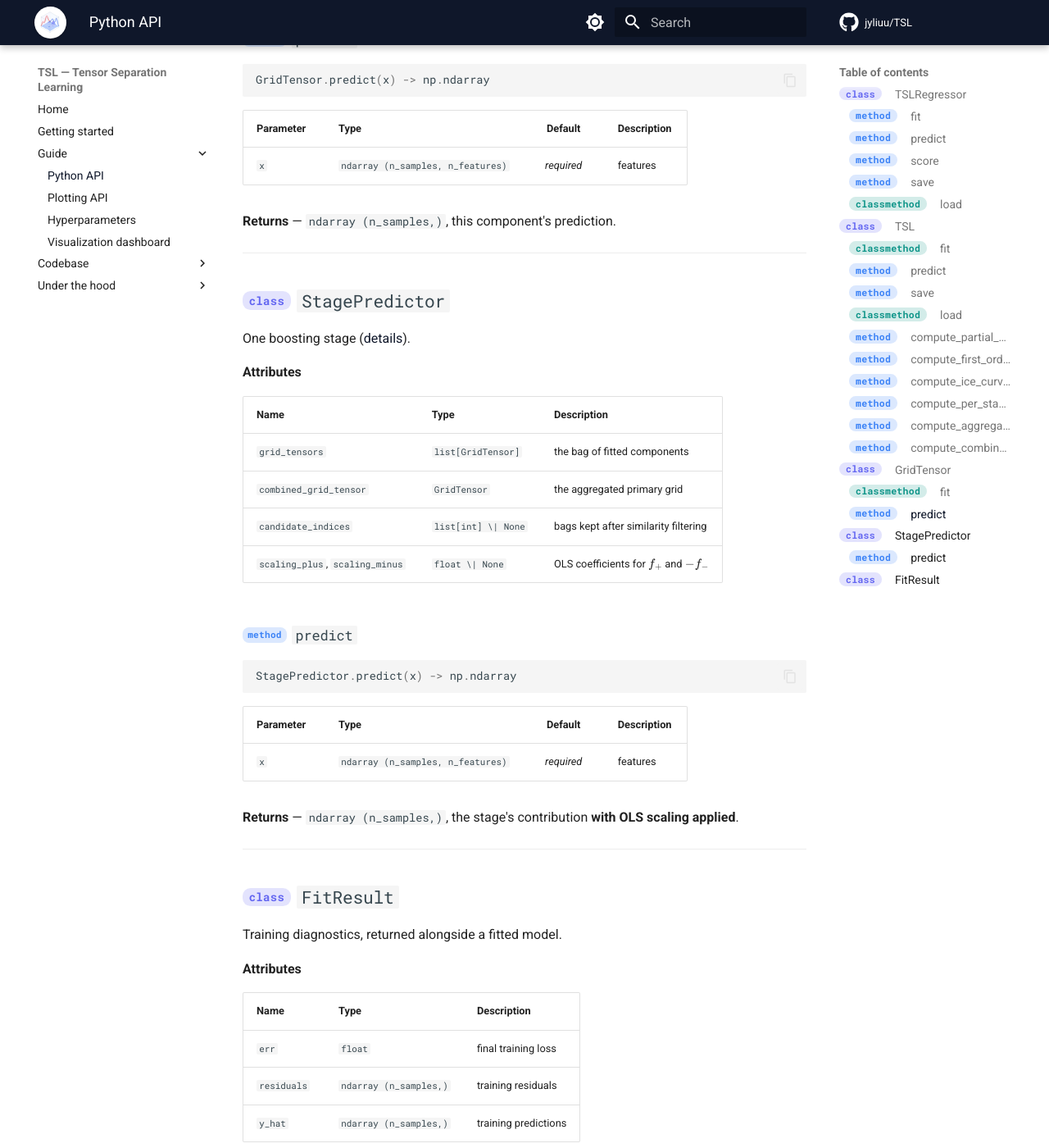
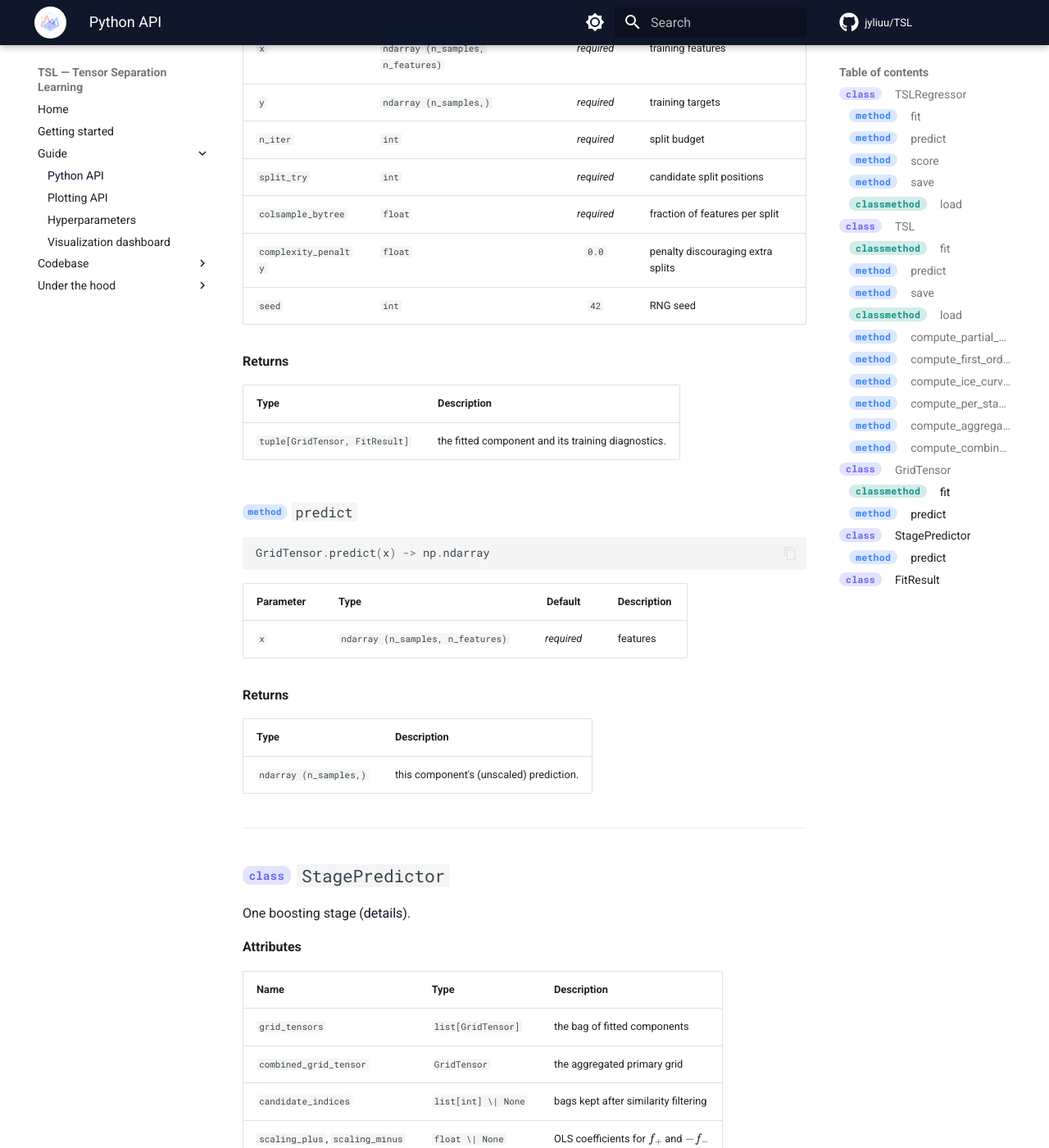
Before and after one commit to jyliuu/TSL, an MkDocs documentation site: the page built from docs/docs/code/python-api.md, in a window 1280 px wide and 1400 px high, scrolled down 11291 px. Shown: the whole window at 82% size. Built offline with MkDocs 1.6.1 and Material for MkDocs 9.7.7, drawn with Linux system fonts in a browser that asks for light colours; comment, search, counter and statistics services are not loaded; some of the changed text lies outside the part shown.

Commit message:
docs: give every Python API method a Returns table
Convert the inline "Returns — X." shorthands (TSL.load, GridTensor.fit/
predict, StagePredictor.predict) into the standard Type/Description table,
and add Returns blocks to the save methods (-> None).

````diff
--- a/docs/docs/code/python-api.md
+++ b/docs/docs/code/python-api.md
@@ -141,6 +141,12 @@
 |------|------|:--:|-------------|
 | `path` | `str` | _required_ | destination file (binary) |
 
+**Returns**
+
+| Type | Description |
+|------|-------------|
+| `None` | nothing; writes the model to `path` (binary). |
+
 ### `load` { #cmeth-tslregressor-load }
 
 ```python
@@ -224,6 +230,12 @@
 |------|------|:--:|-------------|
 | `path` | `str` | _required_ | destination binary file |
 
+**Returns**
+
+| Type | Description |
+|------|-------------|
+| `None` | nothing; serializes the model to `path`. |
+
 ### `load` { #cmeth-tsl-load }
 
 ```python
@@ -236,7 +248,11 @@
 |------|------|:--:|-------------|
 | `path` | `str` | _required_ | model file |
 
-**Returns** — `TSL`.
+**Returns**
+
+| Type | Description |
+|------|-------------|
+| `TSL` | a fitted model loaded from `path`. |
 
 ### `compute_partial_dependence_function` { #meth-tsl-pd }
 
@@ -406,7 +422,11 @@
 | `complexity_penalty` | `float` | `0.0` | penalty discouraging extra splits |
 | `seed` | `int` | `42` | RNG seed |
 
-**Returns** — `tuple[GridTensor, FitResult]`.
+**Returns**
+
+| Type | Description |
+|------|-------------|
+| `tuple[GridTensor, FitResult]` | the fitted component and its training diagnostics. |
 
 ### `predict` { #meth-gridtensor-predict }
 
@@ -418,7 +438,11 @@
 |------|------|:--:|-------------|
 | `x` | `ndarray (n_samples, n_features)` | _required_ | features |
 
-**Returns** — `ndarray (n_samples,)`, this component's prediction.
+**Returns**
+
+| Type | Description |
+|------|-------------|
+| `ndarray (n_samples,)` | this component's (unscaled) prediction. |
 
 ---
 
@@ -445,7 +469,11 @@
 |------|------|:--:|-------------|
 | `x` | `ndarray (n_samples, n_features)` | _required_ | features |
 
-**Returns** — `ndarray (n_samples,)`, the stage's contribution **with OLS scaling applied**.
+**Returns**
+
+| Type | Description |
+|------|-------------|
+| `ndarray (n_samples,)` | the stage's contribution, with OLS scaling applied. |
 
 ---
 
````
